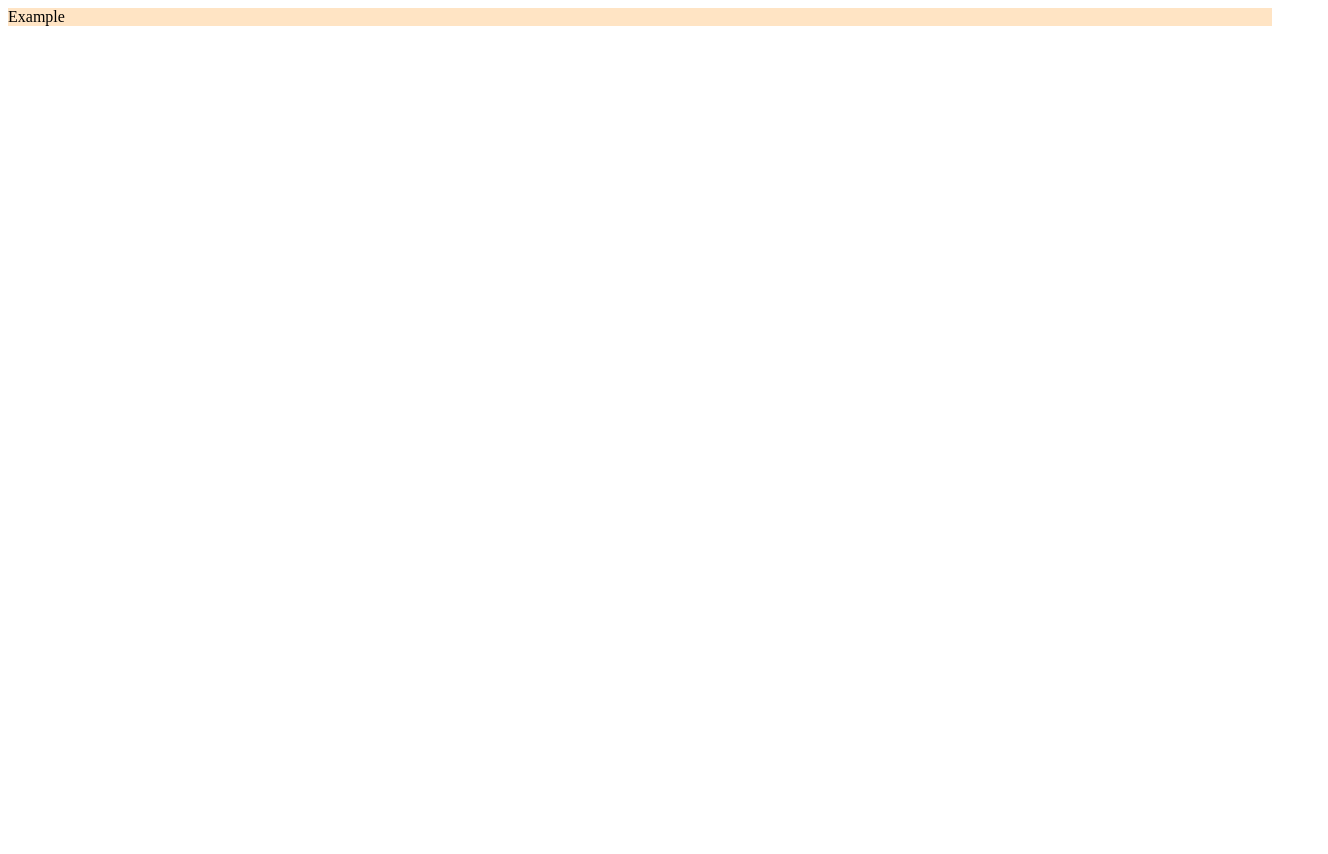
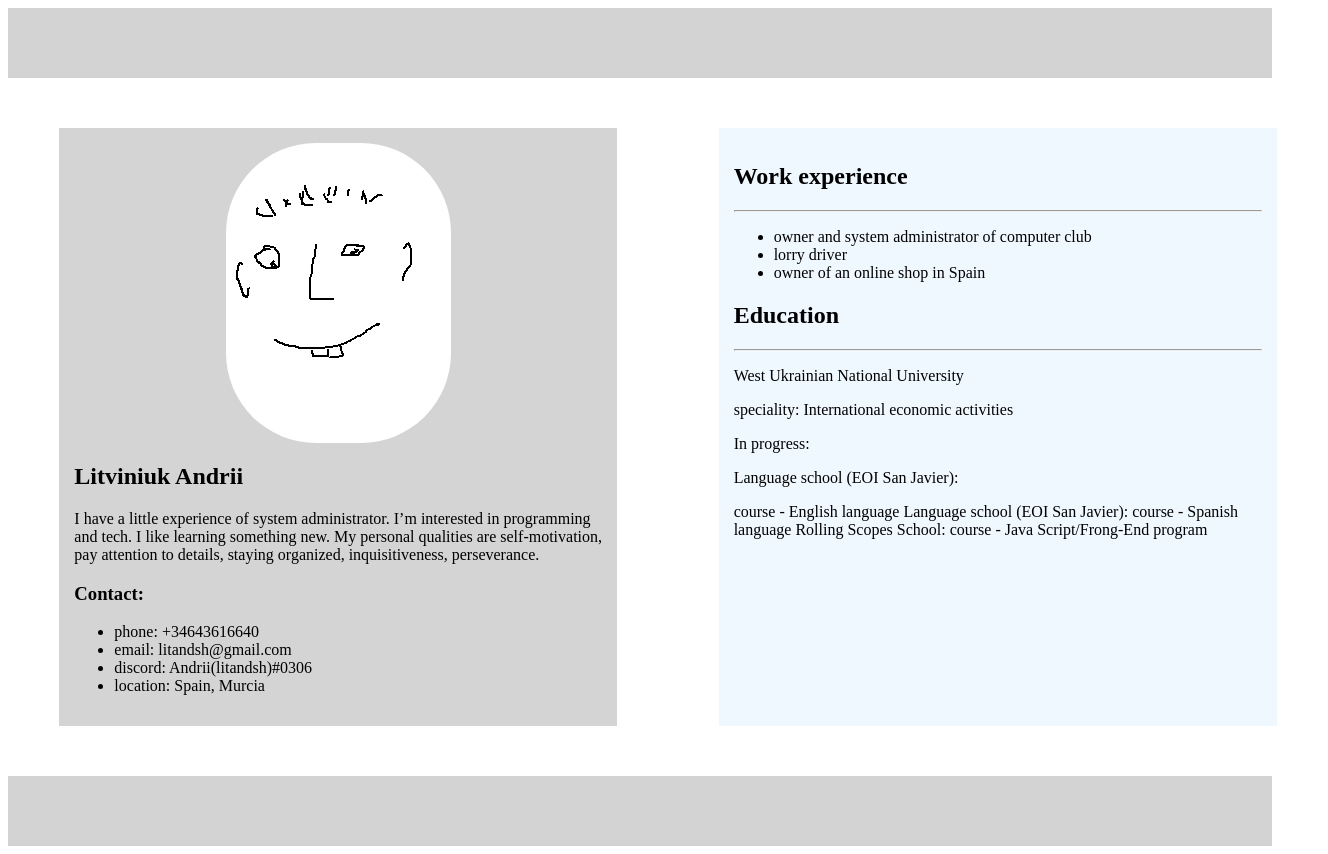
Before and after one commit to litandsh/rsschool-cv, a plain HTML site: page index.html in a window 1280 px wide. Shown: the whole page, 1328 px wide, since content can reach past the window. Before the commit the page ends 800 px from the top, so only its background shows below. Drawn offline with Linux system fonts and the light colour scheme.

Commit message:
feat: add basic page
Add personal info, contact info, work experience.

```diff
--- a/index.html
+++ b/index.html
@@ -5,9 +5,49 @@
     <meta http-equiv="X-UA-Compatible" content="IE=edge">
     <meta name="viewport" content="width=device-width, initial-scale=1.0">
     <link rel="stylesheet" href="style.css">
-    <title>Document</title>
+    <title>CV#2</title>
 </head>
 <body>
-    <div>Example</div>
+    <div class="wrapper">
+        <div class="content">
+            <div class="lcol col">
+                <div><img src="img/Image 1.jpg" alt="photo"></div>
+                <h2>Litviniuk Andrii</h2>
+                <div>I have a little experience of system administrator. I’m interested in programming and tech. I like learning something new. My personal qualities are self-motivation, pay attention to details, staying organized, inquisitiveness, perseverance.
+                </div>
+                <h3>Contact:</h3>
+                <ul>
+                    <li>phone: +34643616640</li>
+                    <li>email: litandsh@gmail.com</li>
+                    <li>discord: Andrii(litandsh)#0306</li>
+                    <li>location: Spain, Murcia</li>
+                </ul>
+            </div>
+            <div class="rcol col">
+                <h2>Work experience</h2>
+                <hr>
+                <ul>
+                    <li>owner and system administrator of computer club</li>
+                    <li>lorry driver</li>
+                    <li>owner of an online shop in Spain</li>
+                </ul>
+                <h2>Education</h2>
+                <hr>
+                <div><p>West Ukrainian National University</p>
+                    <p>speciality: International economic activities</p>
+
+                    <p>In progress:</p>
+                    <p>Language school (EOI San Javier):
+                    </p>
+                    course - English language
+                    Language school (EOI San Javier): course - Spanish language
+
+                    Rolling Scopes School: course - Java Script/Frong-End program
+
+                    </div>
+
+            </div>
+        </div>
+    </div>
 </body>
 </html>
--- a/style.css
+++ b/style.css
@@ -1,3 +1,31 @@
-div {
-    background-color: bisque;
+.wrapper {
+    min-height: 100%;
+    background-color: rgb(212, 211, 211);
+    padding-top: 70px;
+    padding-bottom: 70px;
+    }
+.content {
+    display: flex;
+    justify-content: space-evenly;
+    width: 1320px;
+    margin-left: auto;
+    margin-right: auto;
+    background-color: white;
+    }
+.col {
+    margin: 50px;
+    padding: 15px;
+    width: 40%;
+    }
+.rcol {
+    background-color: aliceblue;
 }
+img {
+    display: block;
+    margin-left: auto;
+    margin-right: auto;
+    border-radius: 90px;
+}
+.lcol {
+    background-color: rgb(212, 212, 212);
+}
```
Also changed, not shown: img/Image 1.jpg (added).
